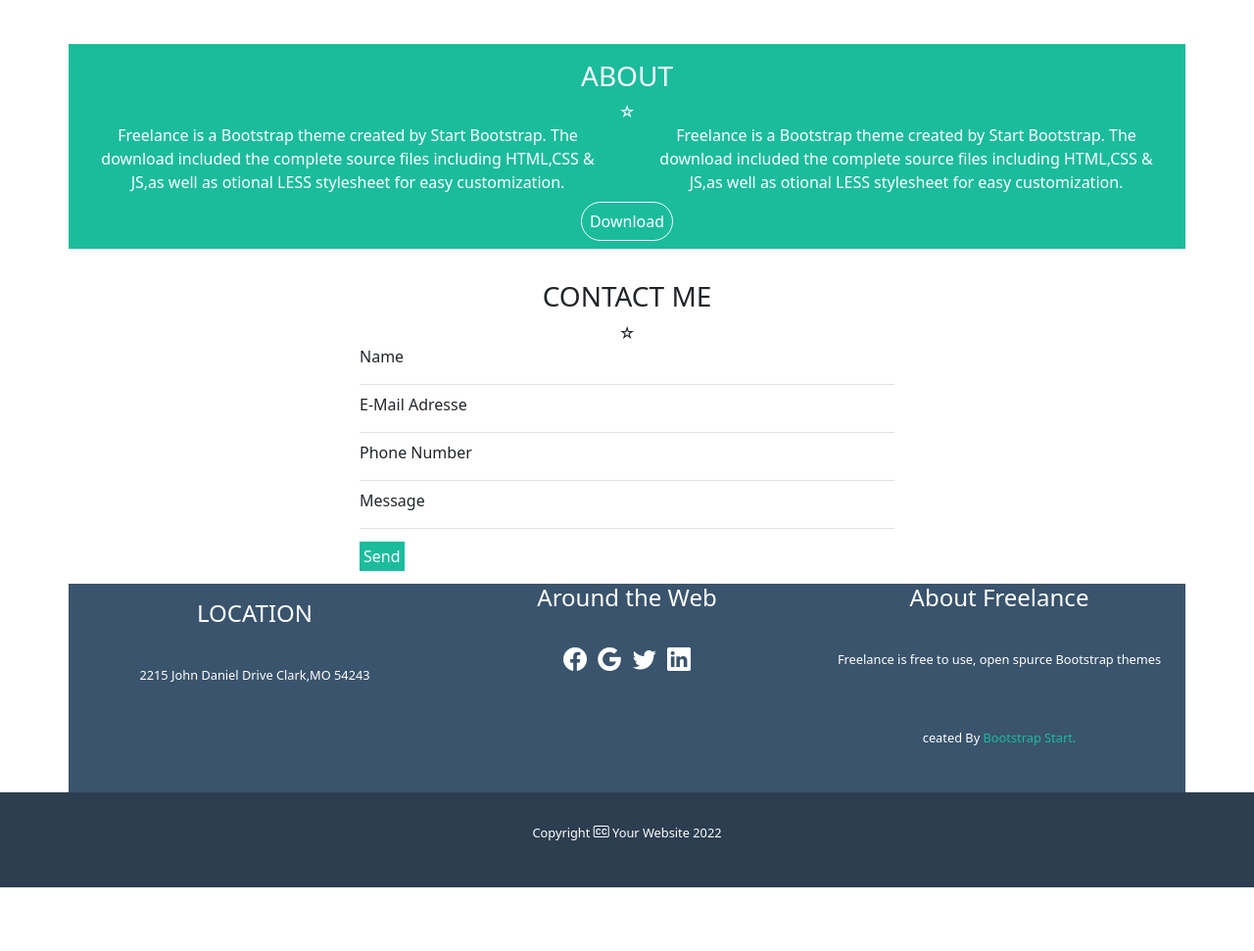
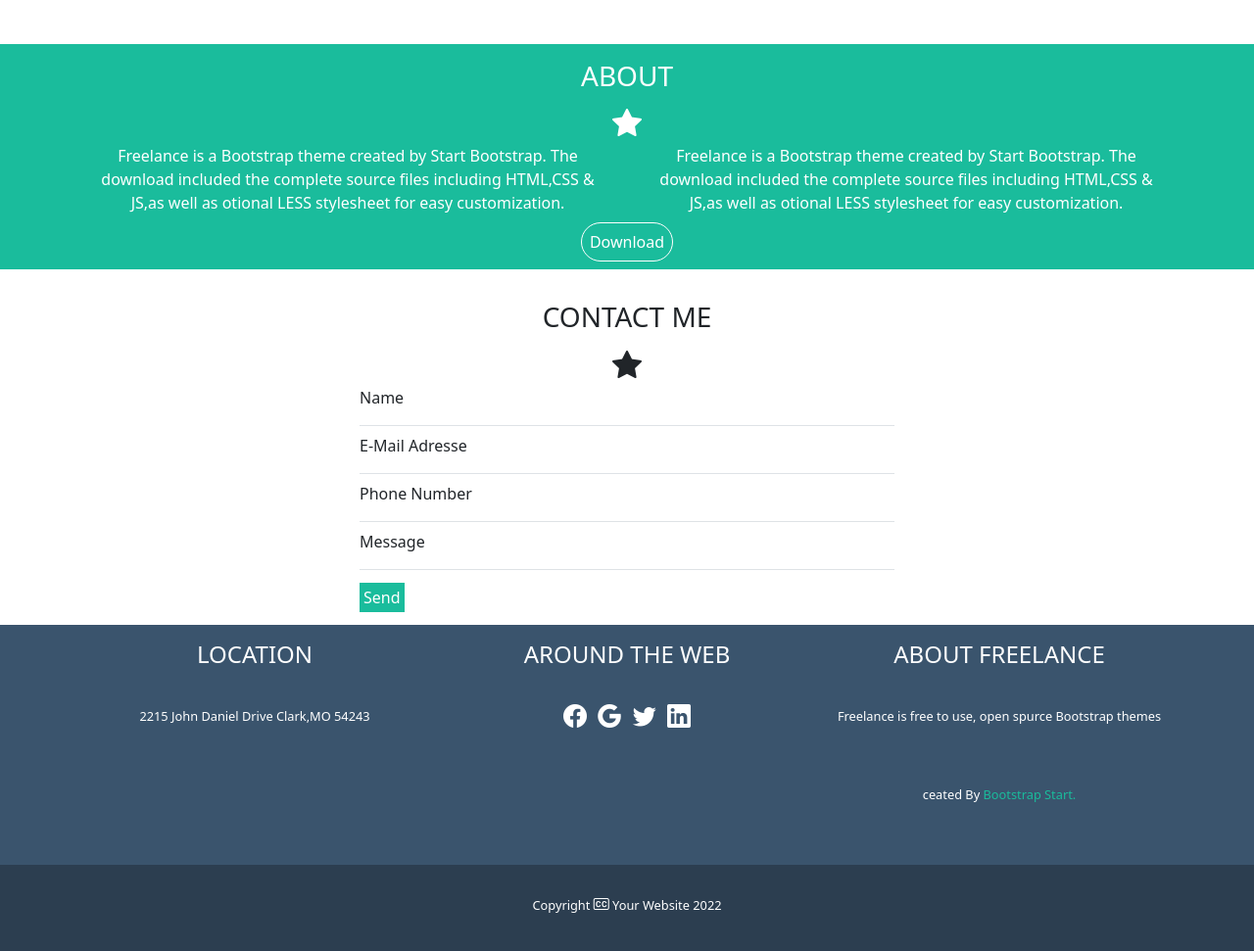
Before and after one commit to Gabri1391/html-css-bootstap-freelancer, a plain HTML site: page index.html in a window 1280 px wide. Shown: the part 1257-2228 px from the top of the page at 98% size. Before the commit the page ends 2163 px from the top, so only its background shows below. Drawn offline with nearby package versions, Linux system fonts and the light colour scheme.

Commit message:
fixed container

```diff
--- a/index.html
+++ b/index.html
@@ -17,9 +17,9 @@
 <body>
 
     <!-- HEADER -->
-    <header class="container d-flex justify-content-between align-items-center">
-            <h1 class="text-white ps-3">START BOOTSTRAP</h1>
-            <nav>
+    <header class=" bg-dark-blue d-flex justify-content-between align-items-center">
+        <h1 class="text-white ps-3">START BOOTSTRAP</h1>
+        <nav>
             <ul class="me-3 d-md-none text-white border-0">
                 <i class="bi bi-card-list"></i>
             </ul>
@@ -35,15 +35,16 @@
                     <a class="text-decoration-none text-white" href="#">CONTACT</a>
                 </li>
             </ul>
-
         </nav>
     </header>
 
     <!-- MAIN -->
+
     <main>
+
          <!-- section start -->
-        <section class="start">
 
+        <section class="start bg-aqua">
             <div class="container">
                 <div class="row">
                     <div class="col bg-aqua">
@@ -110,14 +111,16 @@
             </div>
         </section>
 
-        <section class="about">
+        <!-- section about -->
+
+        <section class="about bg-aqua ">
             <div class="container">
                 <div class="row text-center">
-                    <div class="col bg-aqua text-white py-3">
+                    <div class="col text-white py-3">
                         <div class="row">
                             <div class="col">
                                 <div class="h3">ABOUT</div>
-                                <div >&star;</div>
+                                <i class="bi bi-star-fill text-white"></i>
                                 <div class="row d-flex flex-md-row">
                                     <p class="col-6 offset-3 col-md-6 offset-md-0 px-3 mb-3"> Freelance is a Bootstrap theme created by Start Bootstrap. The download included the complete source files including HTML,CSS & JS,as well as otional LESS stylesheet for easy customization.</p>
                                     <p class="col-6 offset-3 col-md-6 offset-md-0 px-3 mb-3"> Freelance is a Bootstrap theme created by Start Bootstrap. The download included the complete source files including HTML,CSS & JS,as well as otional LESS stylesheet for easy customization.</p>
@@ -131,12 +134,14 @@
             </div>
         </section>
 
+        <!-- section contact -->
+
         <section class="contact">
             <div class="container">
                 <div class="row text-center">
                     <div class="col bg-white text-dark-blue my-3">
                         <div class="h3 mt-3">CONTACT ME</div>
-                        <div class=>&star;</div>
+                        <i class="bi bi-star-fill text-dark-blue"></i>
                         <div class="row">
                             <div class="col-6 offset-3 text-start">
                                 <div class="mb-2 pb-3 border-bottom">Name</div>
@@ -152,25 +157,26 @@
             </div>
         </section>
     </main>
+
     <!-- FOOTER -->
 
-    <footer>
+    <footer class="bg-dark-grey">
+        <div class="container">
         <setion class="footer-top">
-            <div class="container">
-                <div class="row text-center text-white bg-dark-grey">
-                    <div class="col-12 col-md-4 py-3">
+                <div class="row text-center text-white">
+                    <div class="col-12 col-md-4 pt-3">
                         <div class="h4">LOCATION</div>
                         <p>2215 John Daniel Drive Clark,MO 54243</p>
                     </div>
-                    <div class="col-12 col-md-4">
-                        <div class="h4">Around the Web</div>
+                    <div class="col-12 col-md-4 pt-3">
+                        <div class="h4">AROUND THE WEB</div>
                         <i class="bi bi-facebook px-1"></i>
                         <i class="bi bi-google px-1"></i>
                         <i class="bi bi-twitter px-1"></i>
                         <i class="bi bi-linkedin px-1"></i>
                     </div>
-                    <div class="col-12 col-md-4">
-                        <div class="h4">About Freelance</div>
+                    <div class="col-12 col-md-4 py-3">
+                        <div class="h4">ABOUT FREELANCE</div>
                         <p>Freelance is free to use, open spurce Bootstrap themes ceated By <span class="aqua">Bootstrap Start.</span></p>
                     </div>
                 </div>
```
